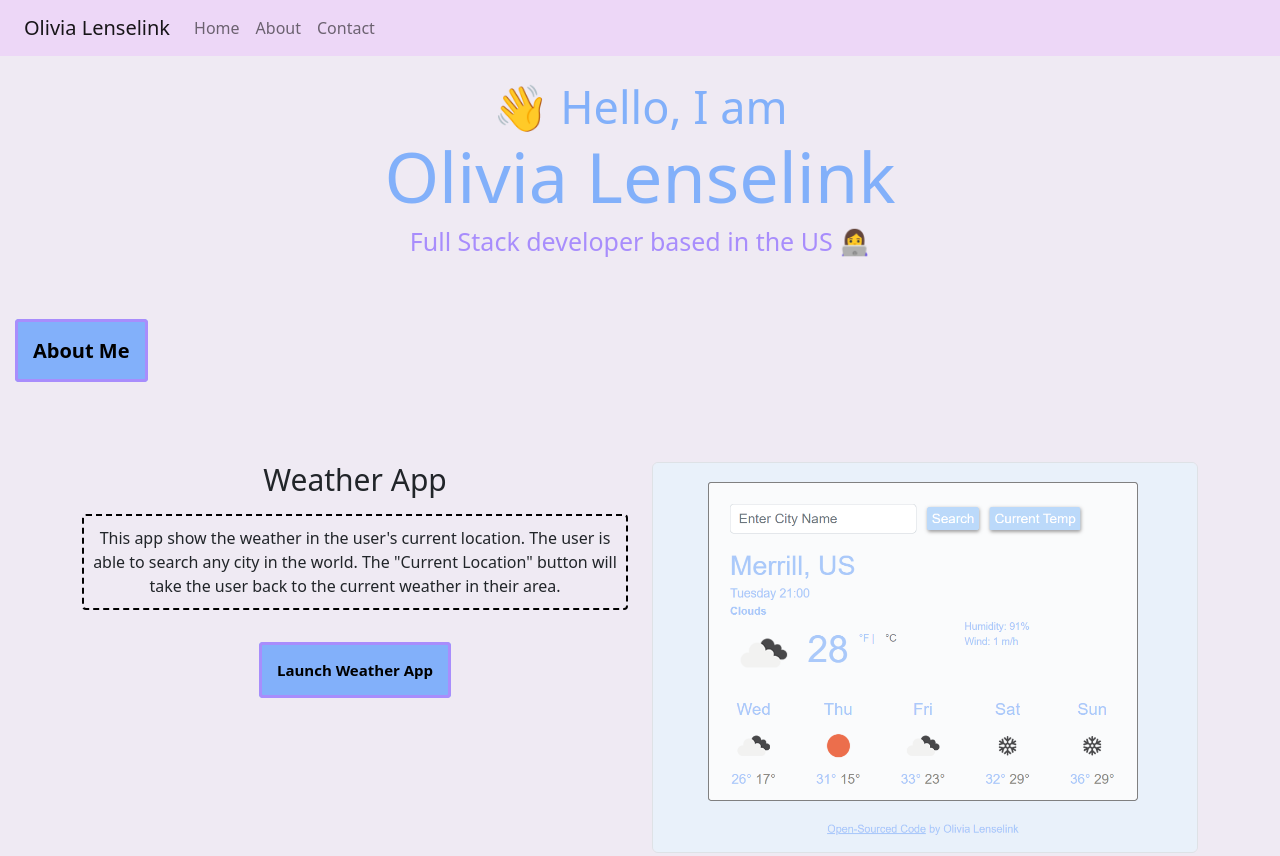
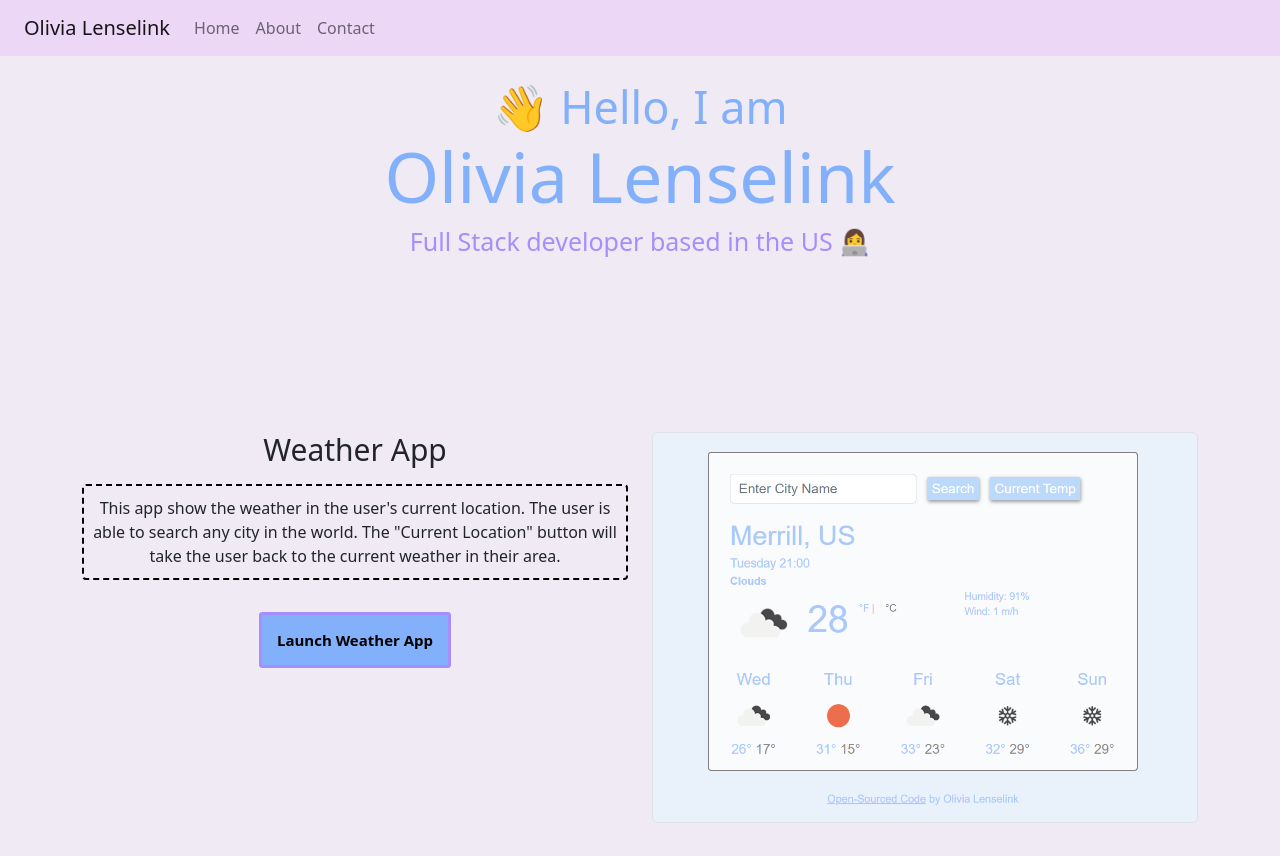
Before and after one commit to lenselinko31/Week4PlusHW, a plain HTML site: page index.html in a window 1280 px wide. Shown: the top 856 px of the page. Drawn offline with nearby package versions, Linux system fonts and the light colour scheme.

Commit message:
Update index.html

```diff
--- a/index.html
+++ b/index.html
@@ -44,7 +44,7 @@
 </br>
     <!-- <div class="links"> -->
    <!-- <div class="contact-link">   <a href="about.html#contactme" > Contact Me </a> </div> -->
-   <div class="about-link"> <a href="#" class="link" style="text-align:center"> About Me </a> </div>
+   <!-- <div class="about-link"> <a href="#" class="link" style="text-align:center"> About Me </a> </div> -->
     </div>
   </br>
 </br>
```
